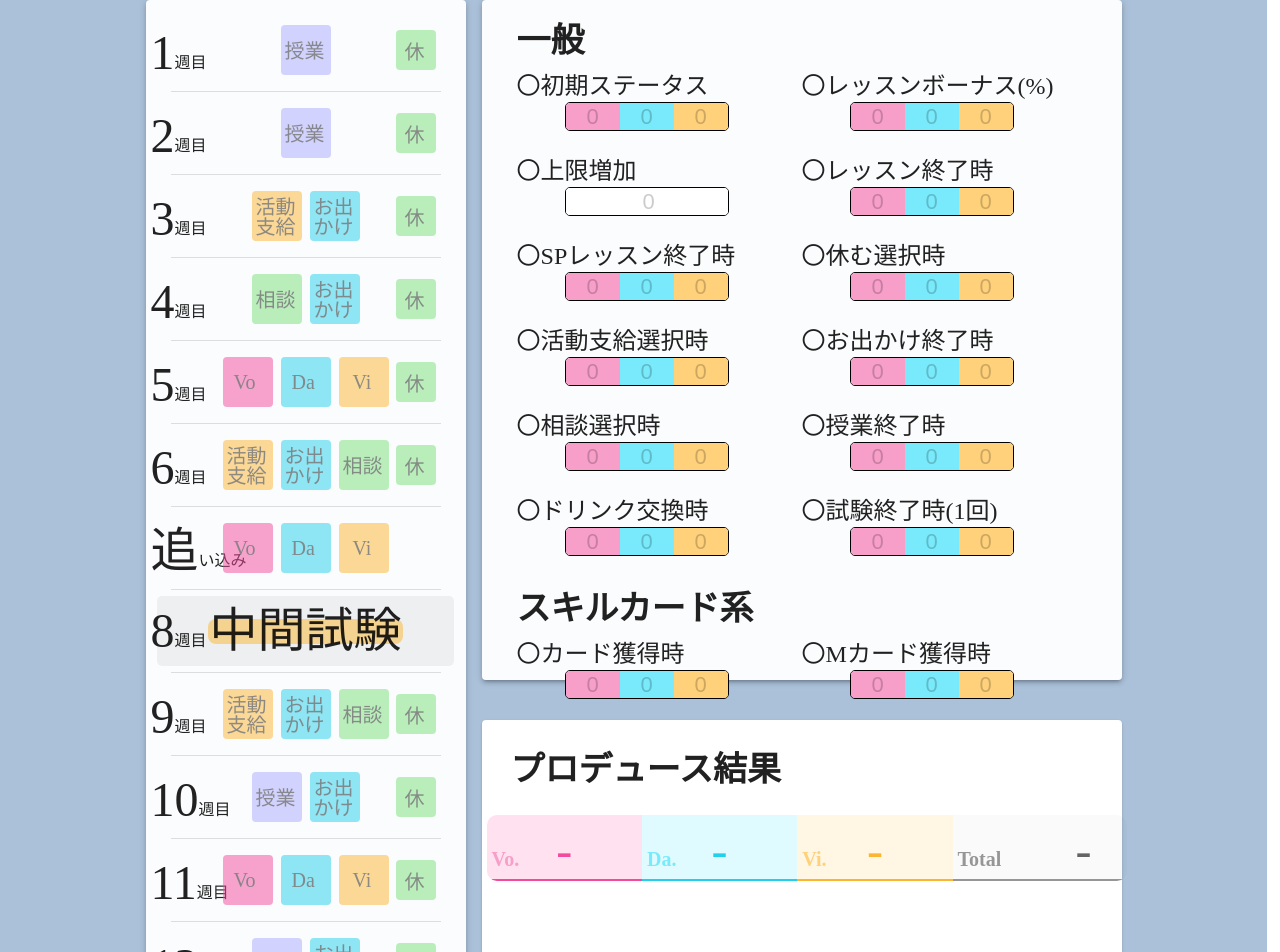
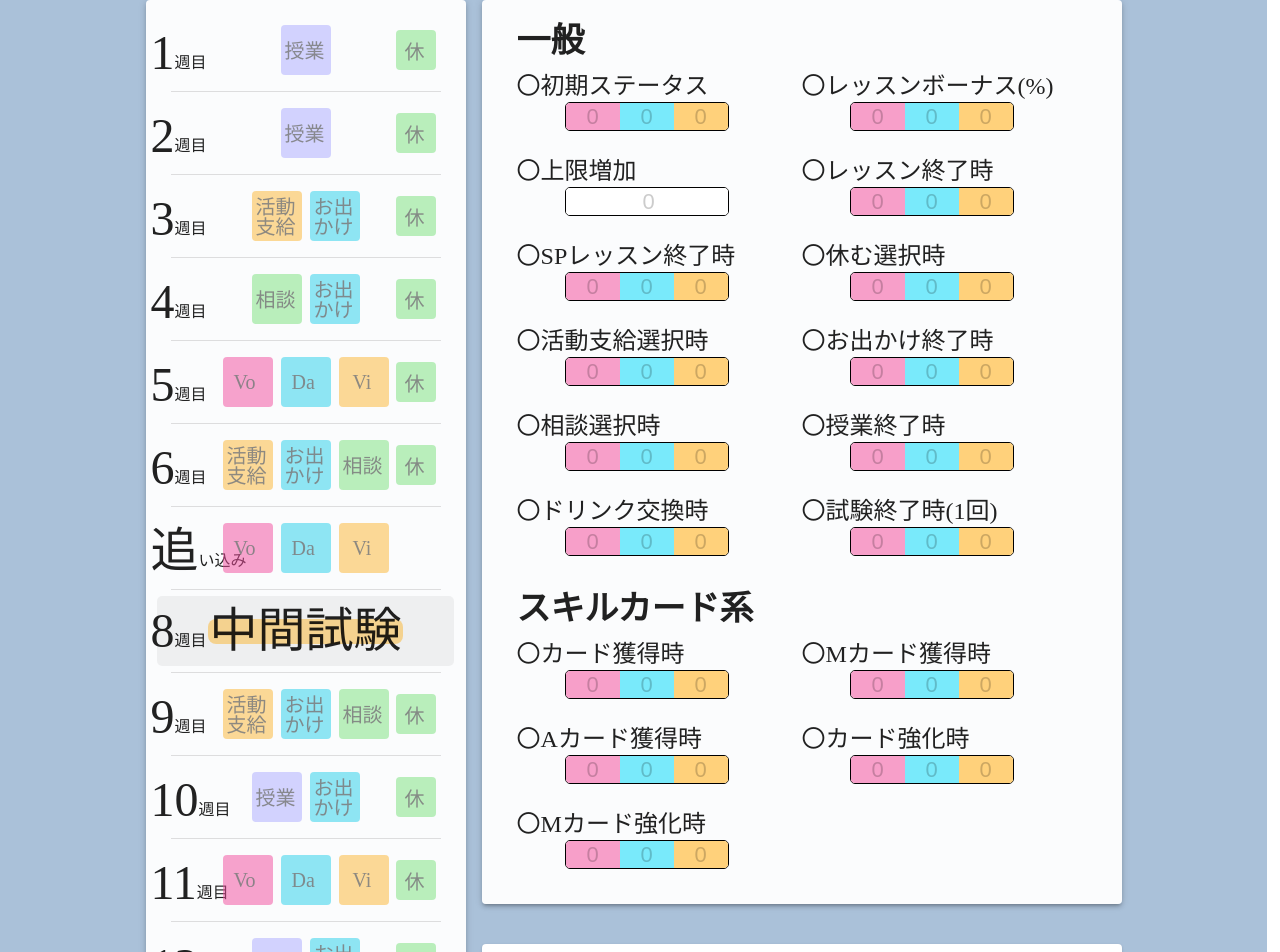
Before and after one commit to kakris704/gakumas-hajime-simulator, a React (Create React App) app: page / in a window 1280 px wide. Shown: the top 952 px of the page. Built offline with nearby package versions, Linux system fonts and the light colour scheme; a web font is replaced by a local one.

Commit message:
CSSの微調整

```diff
--- a/package.json
+++ b/package.json
@@ -1,6 +1,6 @@
 {
   "name": "gakumasu-status",
-  "homepage": "https://kakris704.github.io/gakumasu-hajime-sim",
+  "homepage": "https://kakris704.github.io/gakumas-hajime-simulator/",
   "version": "0.1.0",
   "private": true,
   "dependencies": {
--- a/src/components/inputSupport/Container.tsx
+++ b/src/components/inputSupport/Container.tsx
@@ -14,7 +14,7 @@ const Container = () => {
   }
 
   return (
-    <Paper elevation={3} sx={{ height: "45%", width: "50vw", backgroundColor: "rgba(255,255,255,0.95)" }}>
+    <Paper elevation={3} sx={{  width: "50vw", backgroundColor: "rgba(255,255,255,0.95)" }}>
       <div style={{ padding: 35, paddingTop: 20 }}>
         <Typography variant='h4' sx={{ fontWeight: 600 }}>一般</Typography>
         <Grid container spacing={0} rowSpacing={3} sx={{ mt: 1 }}>
--- a/src/components/resultView/Container.tsx
+++ b/src/components/resultView/Container.tsx
@@ -45,7 +45,7 @@ const Container = () => {
 
 	return (
 		<>
-			<Paper sx={{ width: "50vw", height: "45%", display:"flex"}}>
+			<Paper sx={{ width: "50vw", display:"flex"}}>
 				<div style={{margin:5, width:"100%"}}>
 				{
 					isListFull(selectSchedule) && isClassConfirm(selectSchedule) ?
--- a/src/components/resultView/Params.tsx
+++ b/src/components/resultView/Params.tsx
@@ -23,7 +23,10 @@ const Params = ({params}:{
     </div>
       <div style={{height:"4rem",borderBottom:"2px solid rgba(0,0,0,0.4)",display:"flex",alignItems:"end",justifyContent:"center",backgroundColor:"rgba(0,0,0,0.02)", position:"relative",width:"14rem"}}>
             <Typography variant="h6" sx={{fontWeight:"bold", left:5, bottom:4,color:"rgba(0,0,0,0.4)",position:"absolute"}}>Total</Typography>
-            <Typography variant="h3" sx={{color:"rgba(0,0,0,0.6)",position:"absolute",right:"2.2rem"}}>{typeof params[0] === 'number' ? (params as number[]).reduce((a:number, c:number) => a + c, 0) : '-'}</Typography>
+            {typeof params[0] === 'number' ?
+            <Typography variant="h3" sx={{color:"rgba(0,0,0,0.6)",position:"absolute",right:"2.2rem"}}>{(params as number[]).reduce((a:number, c:number) => a + c, 0)}</Typography> :
+            <Typography variant="h3" sx={{color:"rgba(0,0,0,0.6)",position:"absolute"}}>-</Typography>
+          }
         </div>
     </div>
   )
--- a/src/components/resultView/Result.tsx
+++ b/src/components/resultView/Result.tsx
@@ -8,7 +8,7 @@ const Result = ({params}:{
   return (
     <div style={{display:"flex",flexDirection:"column",justifyContent:"center", width:"100%"}}>
       <Typography variant="h4" sx={{alignItems:"start", fontWeight:600, margin:3}}>プロデュース結果</Typography>
-      <div style={{alignItems:"center", width:"100%",display:"flex",justifyContent:"center"}}>
+      <div style={{alignItems:"center", width:"100%",display:"flex",justifyContent:"center",marginBottom:"2rem"}}>
         <Params params={params}/>
       </div>
     </div>
```
